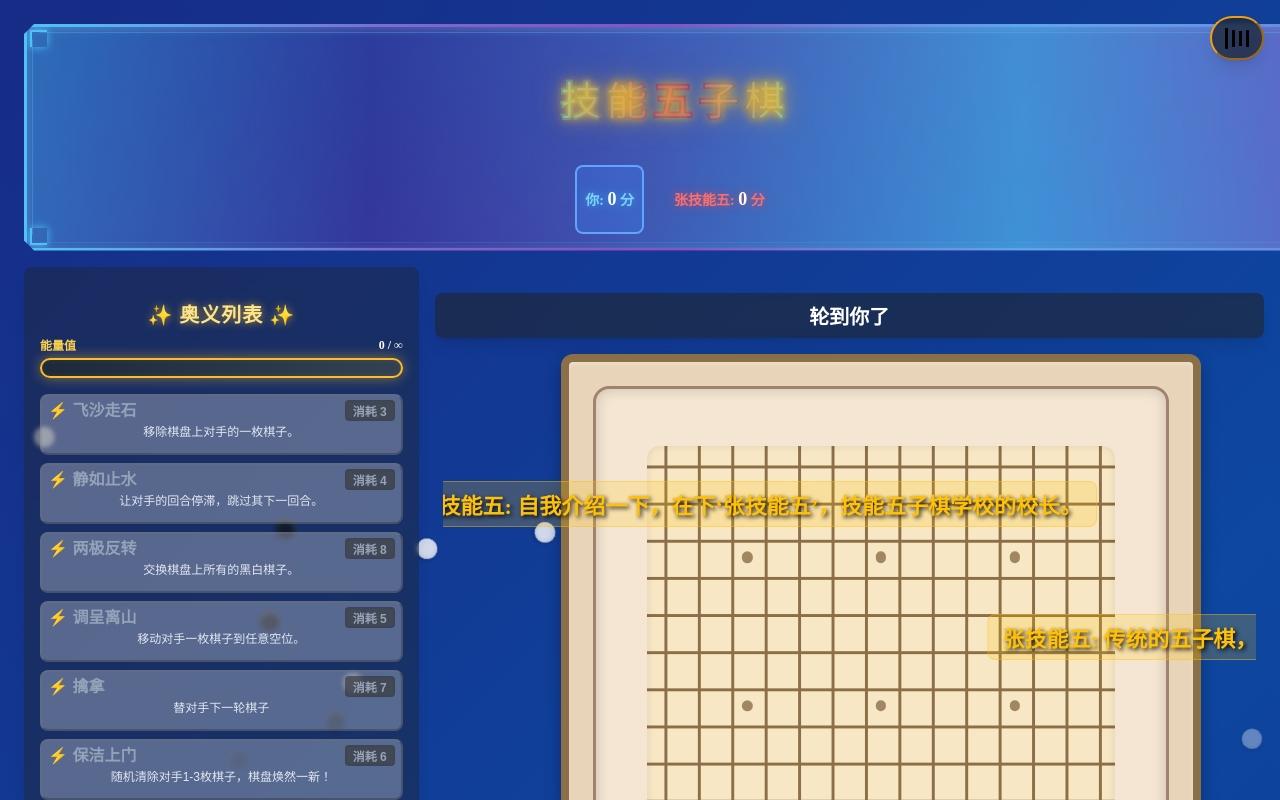
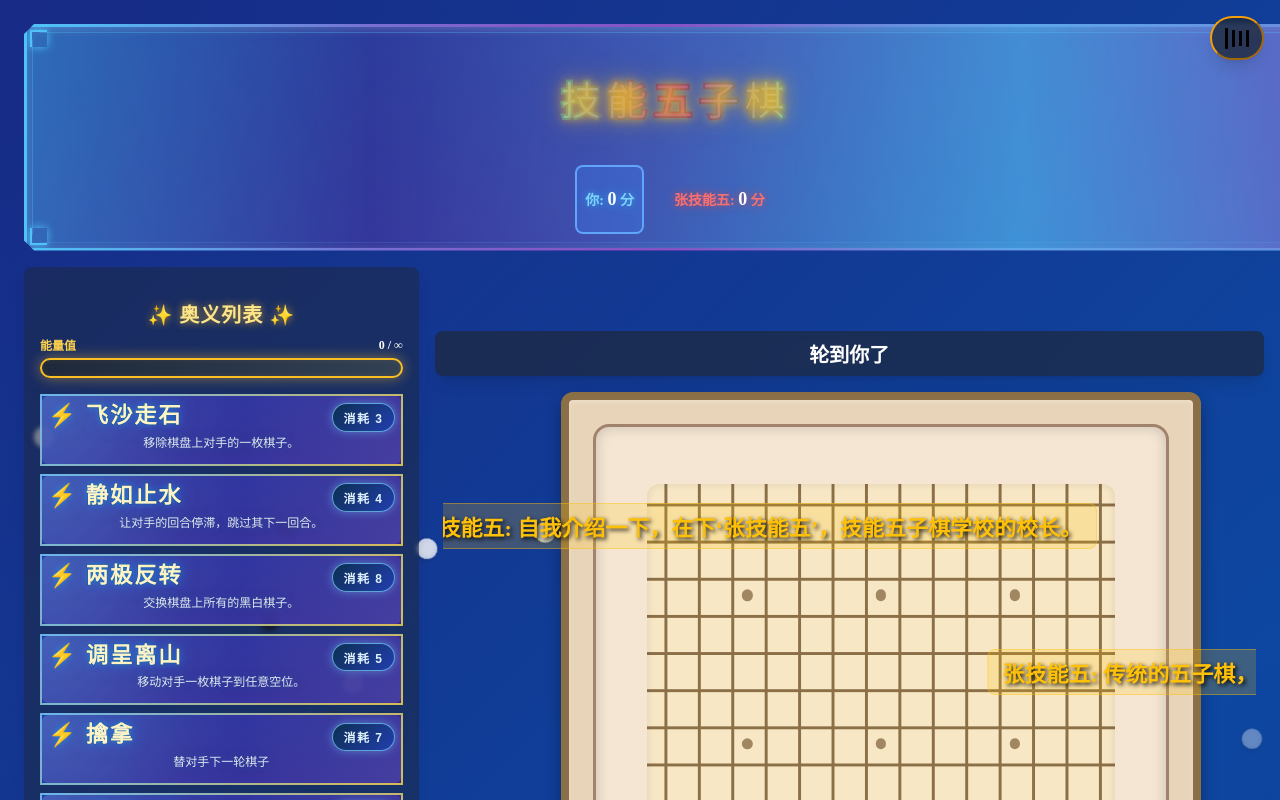
Before and after one commit to Vieeeeeee/skilled-go-moku-V2, a React (Vite) app: page / in a window 1280 px wide. Shown: the top 800 px of the page. Built offline with nearby package versions, Linux system fonts and the light colour scheme.

Commit message:
Enhance skill panel styling and board flip avatar

```diff
--- a/index.html
+++ b/index.html
@@ -368,6 +368,85 @@
   }
   .skill-ready {
     animation: skill-ready-pulse 1.5s ease-in-out infinite;
+  }
+
+  .skill-card {
+    background: linear-gradient(135deg, rgba(30, 64, 175, 0.9), rgba(76, 29, 149, 0.85));
+    border-image: linear-gradient(135deg, rgba(125, 211, 252, 0.8), rgba(253, 224, 71, 0.8)) 1;
+    position: relative;
+    overflow: hidden;
+  }
+  .skill-card::before {
+    content: "";
+    position: absolute;
+    inset: 0;
+    background: radial-gradient(circle at top left, rgba(255,255,255,0.18), transparent 55%),
+                radial-gradient(circle at bottom right, rgba(14, 116, 144, 0.3), transparent 60%);
+    mix-blend-mode: screen;
+    pointer-events: none;
+  }
+  .skill-card::after {
+    content: "";
+    position: absolute;
+    top: -40%;
+    right: -20%;
+    width: 65%;
+    height: 160%;
+    background: linear-gradient(120deg, rgba(255,255,255,0.6), rgba(255,255,255,0));
+    transform: rotate(18deg);
+    opacity: 0;
+    transition: opacity 0.3s ease;
+  }
+  .skill-card:hover::after {
+    opacity: 0.5;
+  }
+  .skill-header {
+    gap: 0.5rem;
+  }
+  .skill-name {
+    font-family: 'ZCOOL KuaiLe', 'Zhi Mang Xing', 'STKaiti', 'Microsoft YaHei', sans-serif;
+    font-size: clamp(1rem, 3vw, 1.4rem);
+    font-weight: 800;
+    letter-spacing: 0.08em;
+    color: #fef3c7;
+    text-transform: none;
+    text-shadow: 0 0 6px rgba(14, 165, 233, 0.6), 0 0 18px rgba(59, 130, 246, 0.5);
+    -webkit-text-stroke: 1px rgba(8, 47, 73, 0.6);
+    paint-order: stroke fill;
+    display: inline-flex;
+    align-items: center;
+    gap: 0.35rem;
+  }
+  .skill-cost {
+    font-size: 0.75rem;
+    font-weight: 700;
+    letter-spacing: 0.12em;
+    text-transform: uppercase;
+    padding: 0.3rem 0.65rem;
+    border-radius: 9999px;
+    background: linear-gradient(135deg, rgba(8, 47, 73, 0.9), rgba(30, 64, 175, 0.9));
+    border: 1px solid rgba(125, 211, 252, 0.7);
+    color: #e0f2fe;
+    box-shadow: 0 0 10px rgba(125, 211, 252, 0.45);
+  }
+  .skill-description {
+    font-size: 0.8rem;
+    line-height: 1.4;
+    color: #f8fafc;
+    text-shadow: 0 0 10px rgba(15, 118, 110, 0.35);
+  }
+  @media (max-width: 768px) {
+    .skill-name {
+      font-size: clamp(0.95rem, 4vw, 1.2rem);
+      letter-spacing: 0.06em;
+    }
+    .skill-cost {
+      font-size: 0.7rem;
+      padding: 0.25rem 0.55rem;
+    }
+    .skill-description {
+      font-size: 0.75rem;
+    }
   }
 
   /* Epic Title Effect - Brush Calligraphy Style */
--- a/src/App.tsx
+++ b/src/App.tsx
@@ -1065,7 +1065,7 @@ const App: React.FC = () => {
   };
 
   const getSkillButtonClass = (skill: Skill) => {
-    const baseClass = "w-full text-left p-2.5 rounded-lg transition-all duration-200 shadow-md border-b-4 relative overflow-hidden";
+    const baseClass = "w-full text-left p-2.5 rounded-lg transition-all duration-200 shadow-md border-b-4 relative overflow-hidden skill-card";
     const disabledClass = "bg-slate-600 border-slate-700 text-slate-400 cursor-not-allowed opacity-60";
     const activeClass = "bg-amber-500 border-amber-700 text-black transform scale-105 shadow-lg ring-2 ring-white";
     const hoverClass = "hover:bg-sky-600 hover:border-sky-800 hover:scale-105";
@@ -1293,11 +1293,11 @@ const App: React.FC = () => {
                       disabled={humanScore < skill.cost || !!skillToAnimate || !!aiSkillToAnimate}
                       className={getSkillButtonClass(skill) + ' mobile-skill-btn'}
                   >
-                      <div className="flex justify-between items-baseline relative z-10">
-                         <span className="font-bold text-sm md:text-base">⚡ {skill.name}</span>
-                         <span className="font-semibold text-xs bg-black/40 px-1.5 md:px-2 py-0.5 rounded border border-amber-400/50">消耗 {skill.cost}</span>
+                      <div className="skill-header flex justify-between items-baseline relative z-10">
+                         <span className="skill-name">⚡ {skill.name}</span>
+                         <span className="skill-cost">消耗 {skill.cost}</span>
                       </div>
-                      <p className="text-xs text-slate-200 mt-0.5 md:mt-1 relative z-10 leading-tight">{skill.description}</p>
+                      <p className="skill-description text-xs text-slate-200 mt-0.5 md:mt-1 relative z-10 leading-tight">{skill.description}</p>
                   </button>
               ))}
            </div>
--- a/src/components/Board.tsx
+++ b/src/components/Board.tsx
@@ -245,16 +245,18 @@ const Board: React.FC<BoardProps> = ({
               <div
                 className="absolute inset-0 bg-cover bg-center"
                 style={{
-                  backgroundImage: 'url(/assets/张呈.png)',
-                  backgroundPosition: 'center 20%',
-                  opacity: 0.6,
-                  filter: 'saturate(0.9)',
+                  backgroundImage: 'url(/assets/player-avatar.svg)',
+                  backgroundPosition: 'center 25%',
+                  opacity: 0.85,
+                  filter: 'drop-shadow(0 12px 24px rgba(15,23,42,0.45)) saturate(1.1)',
+                  mixBlendMode: 'multiply',
                 }}
               ></div>
               <div
                 className="absolute inset-0"
                 style={{
-                  background: 'rgba(245, 230, 211, 0.4)',
+                  background:
+                    'radial-gradient(circle at 50% 30%, rgba(255,255,255,0.55), rgba(245,230,211,0.3) 55%, rgba(148,116,84,0.45) 100%)',
                 }}
               ></div>
             </>
```
Also changed, not shown: public/assets/player-avatar.svg (added).
